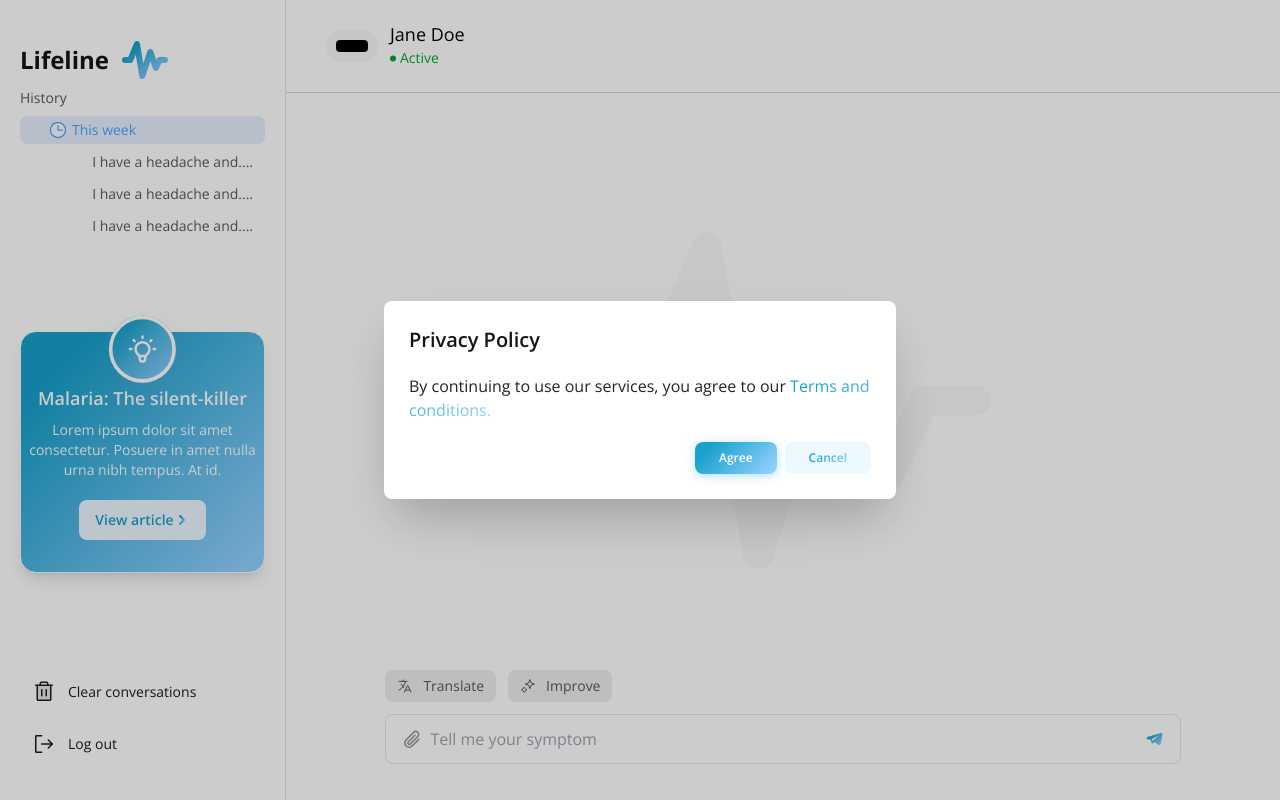
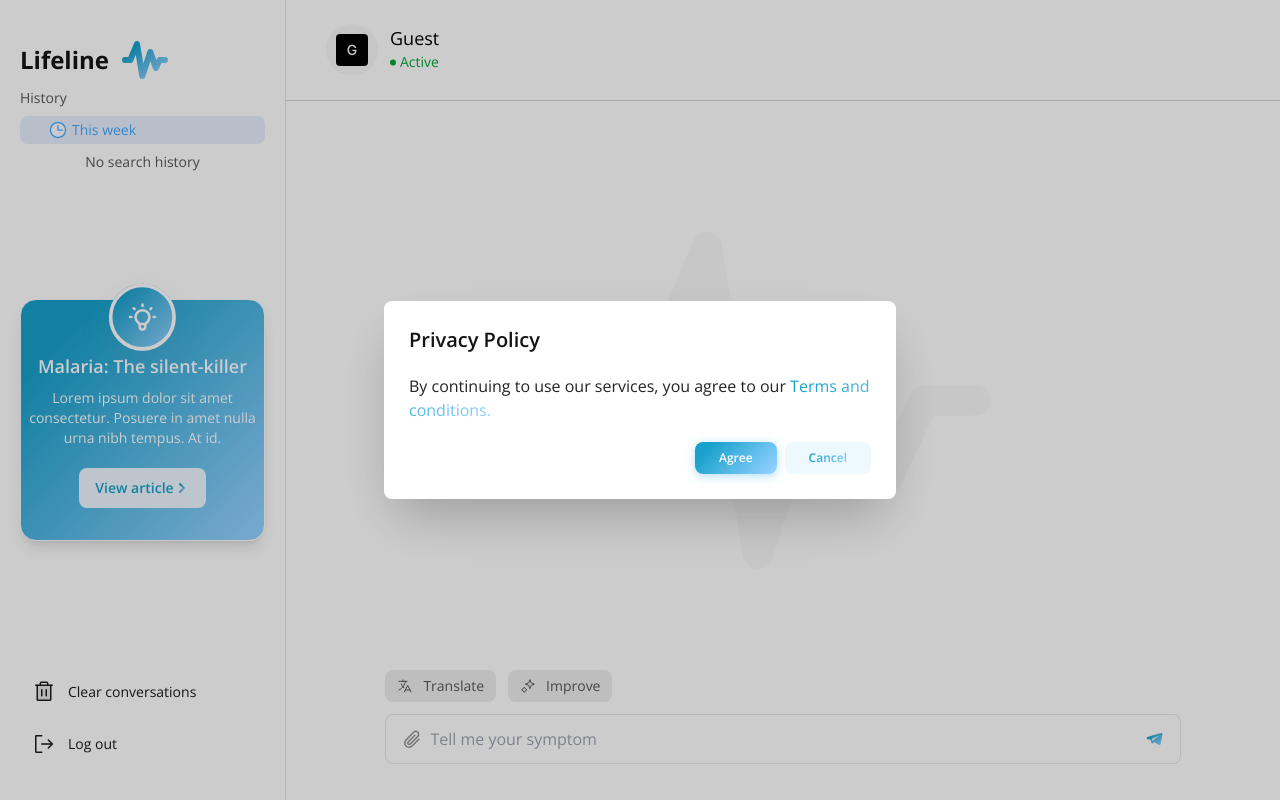
Before and after one commit to shadrxcc/lifelineai, a React (Vite) app: page /dashboard in a window 1280 px wide. Built offline with nearby package versions, Linux system fonts and the light colour scheme.

Commit message:
fix: clear dummy history

```diff
--- a/src/components/ConversationHeader.tsx
+++ b/src/components/ConversationHeader.tsx
@@ -32,10 +32,10 @@ const ConversationHeader: React.FC<ConversationHeaderProps> = ({ tour1, step1, C
         onClick={profileShow}
         className="flex cursor-pointer gap-x-3 items-center"
       >
-        <UserPfp name={getInitials({ name: user ? user.full_name : "" })}/>
+        <UserPfp name={getInitials({ name: user ? user.full_name : "G" })}/>
         <div className="flex flex-col gap-y-1">
           <p className="text-lg leading-5">
-            {user ? user.full_name : "Jane Doe"}
+            {user ? user.full_name : "Guest"}
           </p>
           <span className="flex items-center gap-x-1">
             <img src="/active.svg" alt="" />
@@ -47,10 +47,10 @@ const ConversationHeader: React.FC<ConversationHeaderProps> = ({ tour1, step1, C
 
 
       {showProfile ? (
-        <UserProfile name={getInitials({ name: user ? user.full_name : "" })}
+        <UserProfile name={getInitials({ name: user ? user.full_name : "G" })}
           className="absolute left-24"
           useremail={user ? user.email : ""}
-          username={user ? user.full_name : "Jane Doe"}
+          username={user ? user.full_name : "Guest"}
           reminder="Drink water"
         />
       ) : null}
--- a/src/components/SideBar.tsx
+++ b/src/components/SideBar.tsx
@@ -38,10 +38,14 @@ const SideBar = ({
                 <img src="/clock.svg" alt="" />
                 <p className="text-sm text-[#40A9FF]">This week</p>
               </div>
-              <div className="prompts flex text-sm text-[#595959] leading-5 flex-col text-center items-end gap-y-3 px-3">
-                <p>I have a headache and....</p>
-                <p>I have a headache and....</p>
-                <p>I have a headache and....</p>
+              <span>
+              <p className="text-sm text-[#595959] text-center leading-5">No search history</p>
+              </span>
+              <div className="prompts hidden text-sm text-[#595959] leading-5 flex-col text-center items-end gap-y-3 px-3">
+                {/* <p className="cursor-pointer">I have a headache and....</p>
+                <p className="cursor-pointer">I have a headache and....</p>
+                <p className="cursor-pointer">I have a headache and....</p> */}
+
               </div>
             </div>
           </div>
--- a/src/components/UserChat.tsx
+++ b/src/components/UserChat.tsx
@@ -8,7 +8,7 @@ export const UserChat = ({ message }: UserChatProps) => {
   return (
     <div className="flex items-center gap-x-4 py-4 px-4 sm:px-8 lg:px-20">
       <ChatInitials
-        initials={getInitials({ name: user ? user.full_name : "" })}
+        initials={getInitials({ name: user ? user.full_name : "G" })}
       />
       <p className="user-message text-[#1C1C1C] text-base leading-6">
         {message}
```
